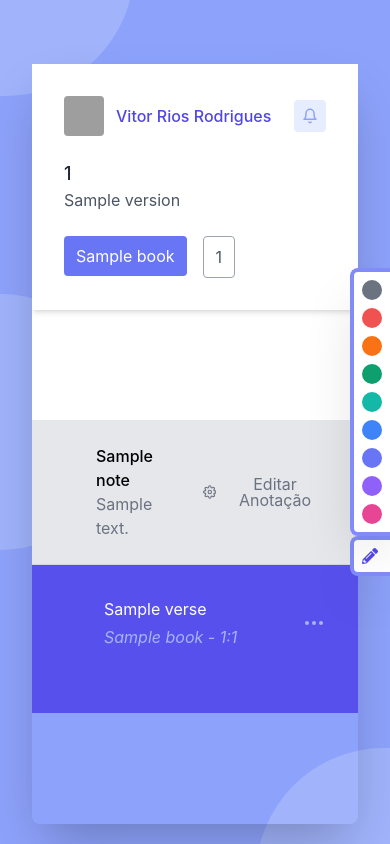
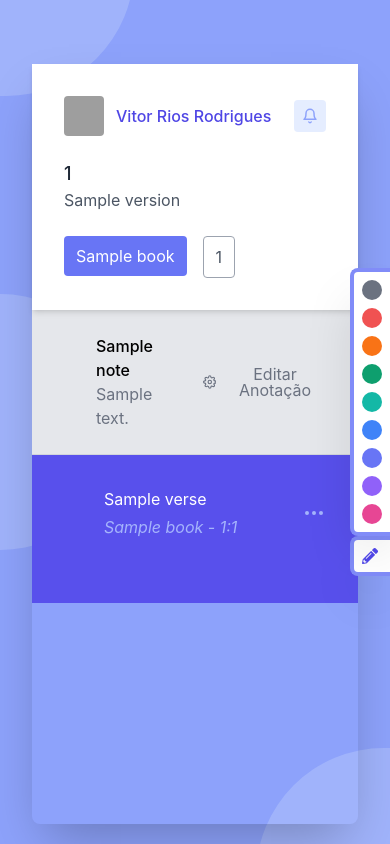
Before and after one commit to euvitorr/EstudeBiblia, a Django app: template biblia/templates/home.html in a window 390 px wide. Run offline with Django 3.2, Linux system fonts and the light colour scheme; tables that the repository leaves empty hold one stand-in row (values such as "Sample post"); the template is opened without the code that fills it: values that come from a table or form of the project are taken from there, most other values are stand-ins (such as "Sample title", 1, 10 or a date in 2020); data that the repository does not hold is empty; some libraries are stand-ins or nearby versions; grey boxes are pictures that could not be loaded.

Commit message:
overflow

```diff
--- a/biblia/templates/home.html
+++ b/biblia/templates/home.html
@@ -23,7 +23,7 @@
 
   <div class="container mx-auto h-screen py-16 px-8 relative">
     <div class="flex w-full rounded-lg h-[90vh] lg:overflow-hidden lg:flex-row flex-col shadow-2xl">
-      <div class="lg:w-1/2 bg-white text-gray-800 flex flex-col overflow-auto flex-grow">
+      <div class="lg:w-1/2 bg-white text-gray-800 flex flex-col">
         <div class="p-8 shadow-md relative bg-white">
           <div class="flex items-center">
             <img src="https://randomuser.me/api/portraits/men/1.jpg" class="w-10 h-10 block rounded object-cover object-top" />
@@ -92,7 +92,7 @@
         </div>
       </div>
 
-      <div class="lg:w-1/2 bg-indigo-600 text-white flex flex-col hidden lg:block">
+      <div class="lg:w-1/2 bg-indigo-600 text-white flex flex-col hidden lg:block overflow-auto flex-grow">
         <div class="p-8 flex flex-1 items-start overflow-auto">
           <div class="flex-1 pl-10"><form id = 'formNote'>
 
```
